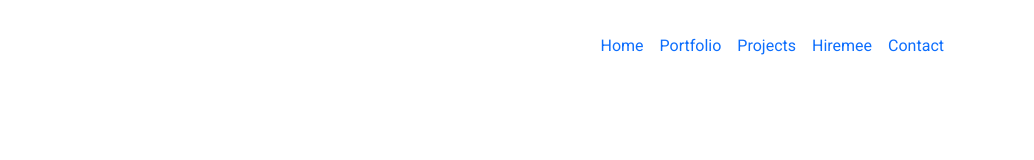
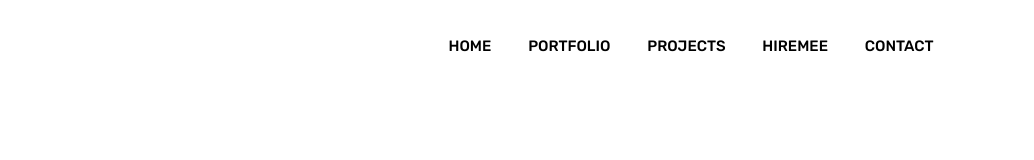
Before and after one commit to PramodAcharya808/Simple-Portfolio-Using-Bootstrap-5, a website: page index.html in a window 1280 px wide. Shown: the full height of the page, 246-1280 px from the left. Drawn offline with nearby package versions, Linux system fonts and the light colour scheme; files whose address does not match are found by name.

Commit message:
nav section in progress

```diff
--- a/css/style.css
+++ b/css/style.css
@@ -87,3 +87,15 @@ section {
 .navbar-wrapper .navbar-toggler:focus {
     box-shadow: none;
 }
+
+.navbar-wrapper .nav-item {
+    margin: 0 0.65rem;
+}
+
+.navbar-wrapper .nav-item .nav-link{
+    font-family: var(--primary-font);
+    font-size: 0.9375rem;
+    font-weight: 500;
+    text-transform: uppercase;
+    color: var(--text-black);
+}
```
Also changed, not shown: index.html (+6 -6 lines).
